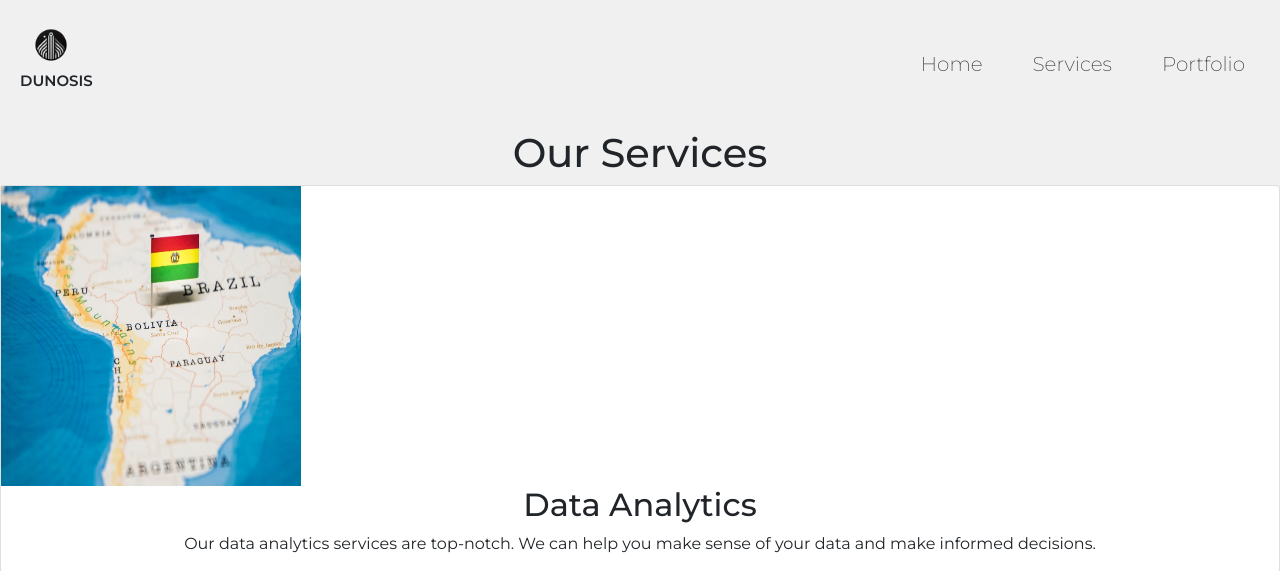
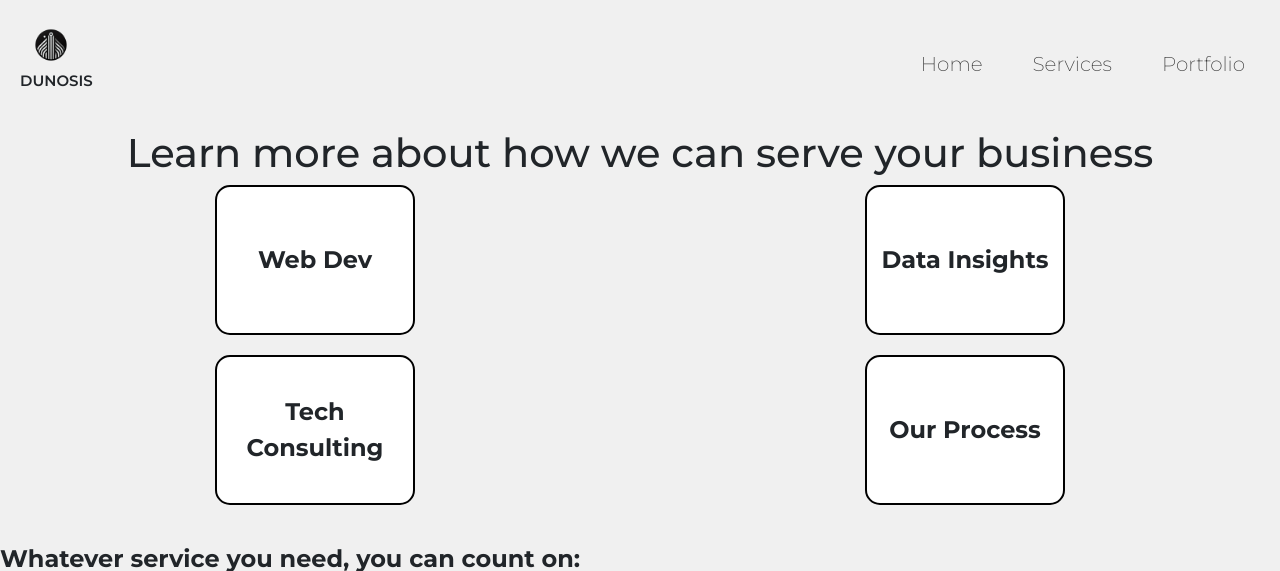
Before and after one commit to wesordonez/Dunosis-Web, a Django app: page /services/ in a window 1280 px wide. Shown: the top 571 px of the page. Run offline with Django 5.2, Linux system fonts and the light colour scheme; some libraries are stand-ins or nearby versions.

Commit message:
base content for hero section, needs styling

```diff
--- /dev/null
+++ b/dunosis_site/landing/static/landing/css/services.css
@@ -0,0 +1,322 @@
+/* General resets */
+* {
+    margin: 0;
+    padding: 0;
+    box-sizing: border-box;
+}
+
+html {
+    scroll-behavior: smooth;
+}
+
+body {
+    background-color: #f0f0f0;
+    text-align: center;
+    padding-top: 00px;
+    font-family: 'Montserrat', sans-serif;
+}
+
+/* Header */
+
+header {
+    display: flex;
+    padding: 20px;
+    justify-content: space-between;
+    align-items: center;
+    font-size: 20px;
+    font-weight: 600;
+    position: sticky;
+    top: 0;
+    width: 100%;
+    background-color: transparent;
+    z-index: 1000;
+}
+
+.header-logo img {
+    width: 50px;
+    margin-right: 10px;
+}
+
+.header-logo .logo-text {
+    font-size: 15px;
+    font-weight: 600;
+}
+
+.hamburger-menu {
+    display: none;
+    font-size: 24px;
+    cursor: pointer;
+}
+
+.mobile-nav-links {
+  display: none;
+  flex-direction: column;
+  gap: 10px;
+  position: absolute;
+  top: 60px;
+  right: 20px;
+  background-color: white;
+  padding: 10px;
+  border: 1px solid #ddd;
+  box-shadow: 0 2px 5px rgba(0, 0, 0, 0.1);
+}
+
+.mobile-nav-links a {
+  text-decoration: none;
+  color: #333;
+  font-family: 'Montserrat', sans-serif;
+  font-weight: 200;
+  padding: 10px 15px;
+  transition: color 0.3s ease;
+}
+
+.mobile-nav-links a:hover {
+  color: #999;
+}
+
+.mobile-nav-links.visible {
+  display: flex;
+}
+
+@keyframes fadeIn {
+    from {
+        opacity: 0;
+    }
+    to {
+        opacity: 1;
+    }
+}
+
+@keyframes fadeOut {
+    from {
+        opacity: 1;
+    }
+    to {
+        opacity: 0;
+    }
+}
+
+.hidden {
+    display: none;
+    animation: fadeOut 0.5s forwards;
+}
+
+.visible {
+    display: flex;
+    animation: fadeIn 0.5s forwards;
+}
+
+.nav {
+  display: flex;
+  justify-content: space-between;
+}
+
+.nav-links {
+    display: flex;
+    justify-content: space-between;
+    width: 100%;
+    gap: 20px;
+}
+
+.nav-links a {
+  text-decoration: none;
+  color: #333;
+  font-family: 'Montserrat', sans-serif;
+  font-weight: 200;
+  padding: 10px 15px;
+  transition: color 0.3s ease;
+}
+
+.nav-links a:hover {
+  color: #999;
+  text-decoration: underline;
+}
+
+@media (max-width: 768px) {
+  .header-logo .logo-text {
+      display: none;
+  }
+  .nav-links {
+      display: none;
+  }
+  .hamburger-menu {
+      display: block;
+  }
+}
+
+/* Services */
+.service-hero {
+    text-align: center;
+    margin-bottom: 40px;
+  }
+
+  .service-hero h1 {
+    font-size: 2.5rem;
+    font-weight: bold;
+    margin-bottom: 20px;
+  }
+
+  .service-grid {
+    display: grid;
+    grid-template-columns: repeat(2, 1fr);
+    gap: 20px;
+    justify-items: center;
+    margin-bottom: 40px;
+  }
+
+  .service-card {
+    width: 200px;
+    height: 150px;
+    background-color: white;
+    border: 2px solid black;
+    border-radius: 15px;
+    display: flex;
+    justify-content: center;
+    align-items: center;
+    font-size: 1.5rem;
+    font-weight: bold;
+  }
+
+  .service-info {
+    text-align: left;
+  }
+
+  .service-info h2 {
+    font-size: 1.5rem;
+    font-weight: bold;
+    margin-bottom: 10px;
+  }
+
+  .service-info ul {
+    list-style-type: none;
+  }
+
+  .service-info ul li {
+    font-size: 1.2rem;
+    margin-bottom: 10px;
+  }
+
+  * Footer */
+
+footer {
+  display: flex;
+  flex-wrap: wrap;
+  justify-content: space-between;
+  align-items: center;
+  padding: 20px 10px;
+  background-color: #fff;
+  font-size: 1rem;
+}
+
+.footer-logo {
+  display: flex;
+  align-items: center;
+  gap: 10px;
+  margin-right: 100px;
+}
+
+.footer-logo img {
+  width: 80px;
+  height: 80px;
+}
+
+.footer-logo span {
+  font-weight: bold;
+  font-size: 1.2rem;
+}
+
+footer .nav-links {
+  width: auto;
+  justify-content: center;
+  display: flex;
+  gap: 30px;
+}
+
+footer .nav-links a {
+  text-decoration: none;
+  color: #333;
+  font-size: 1rem;
+}
+
+footer .nav-links a:hover {
+  color: #000;
+}
+
+.footer-social-icons {
+  display: flex;
+  gap: 20px;
+  margin: auto;
+}
+
+.footer-social-icons .social-icons {
+  display: flex;
+  justify-content: space-between;
+  gap: 10px;
+  width: 80%;
+}
+
+.footer-social-icons .social-icon-container {
+  width: 32px;
+  height: 32px;
+  background-color: black;
+  align-items: center;
+  justify-content: center;
+  padding: 4px 0px;
+  border-radius: 50%;
+  cursor: pointer;
+  transition: background-color 0.3s ease;
+}
+
+.footer-social-icons .social-icons a {
+  width: 32px;
+  height: 32px;
+}
+
+.footer-social-icons .social-icons a i {
+  font-size: 16px;
+  color: white;
+}
+
+.footer-contact {
+  display: flex;
+  align-items: right;
+  gap: 20px;
+  margin-left: 20px;
+}
+
+.contact-info {
+  width: auto;
+  display: flex;
+  flex-direction: column;
+  text-align: right;
+  gap: 5px;
+}
+
+.contact-info p {
+  margin: 0;
+  color: #333;
+}
+
+.contact-info p i {
+  margin-right: 10px;
+}
+
+@media (max-width: 768px) {
+  footer {
+    flex-direction: column;
+    padding: 20px;
+  }
+  .footer-logo {
+    margin-right: 0;
+  }
+  .footer-social-icons {
+    margin: 20px;
+  }
+  .footer-contact {
+    margin-left: 0;
+    margin: 20px;
+  }
+  .contact-info {
+    text-align: center;
+  }
+}
--- a/dunosis_site/landing/templates/landing/services.html
+++ b/dunosis_site/landing/templates/landing/services.html
@@ -12,7 +12,7 @@
     <link href="https://cdn.jsdelivr.net/npm/bootstrap@5.0.2/dist/css/bootstrap.min.css" rel="stylesheet" integrity="sha384-EVSTQN3/azprG1Anm3QDgpJLIm9Nao0Yz1ztcQTwFspd3yD65VohhpuuCOmLASjC" crossorigin="anonymous">
 
     <!-- Project CSS Link -->
-    <link rel="stylesheet" href="{% static 'landing/css/main.css' %}">
+    <link rel="stylesheet" href="{% static 'landing/css/services.css' %}">
 
     <!-- Google Fonts -->
     <link rel="preconnect" href="https://fonts.googleapis.com">
@@ -51,26 +51,23 @@
     </header>
 
     <section class="services-hero">
-        <!-- Header -->
-        <h1>Our Services</h1>
+        <h1>Learn more about how we can serve your business</h1>
 
-        <!-- Cards Container -->
-        <div class="cards-container">
-            <div class="card card-left">
-                <img src="../../static/landing/img/bolivia-map.jpg.avif" alt="Data Analytics" width="300" height="300">
-                <h2>Data Analytics</h2>
-                <p>Our data analytics services are top-notch. We can help you make sense of your data and make informed decisions.</p>
-            </div>
-            <div class="card card-center">
-                <img src="../../static/landing/img/web-development.jpg" alt="Web Development" width="300" height="300">
-                <h2>Web Development</h2>
-                <p>Our web development services are second to none. We can help you build a stunning website that will attract customers.</p>
-            </div>
-            <div class="card card-right">
-                <img src="../../static/landing/img/tech-consulting.jpg" alt="Tech Consulting" width="300" height="300">
-                <h2>Tech Consulting</h2>
-                <p>Our tech consulting services are insightful. We can help you make the right technology decisions for your business.</p>
-            </div>
+        <div class="service-grid">
+          <div class="service-card">Web Dev</div>
+          <div class="service-card">Data Insights</div>
+          <div class="service-card">Tech Consulting</div>
+          <div class="service-card">Our Process</div>
+        </div>
+
+        <div class="service-info">
+          <h2>Whatever service you need, you can count on:</h2>
+          <ul>
+            <li>Excellent service</li>
+            <li>Strong work ethic</li>
+            <li>Curious and open-minded solutions</li>
+            <li>Beautiful designs and visual aesthetic</li>
+          </ul>
         </div>
     </section>
 
```
